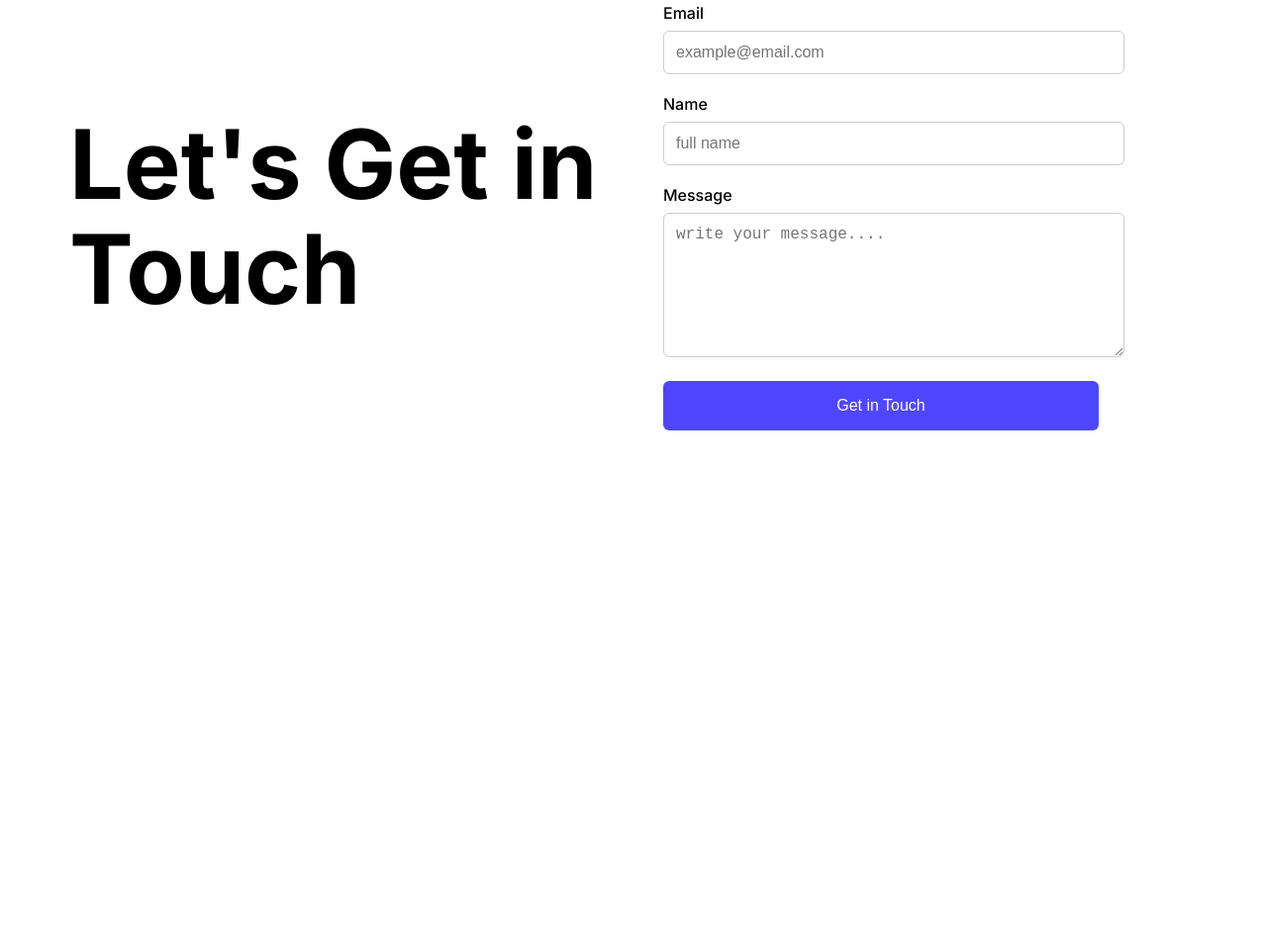
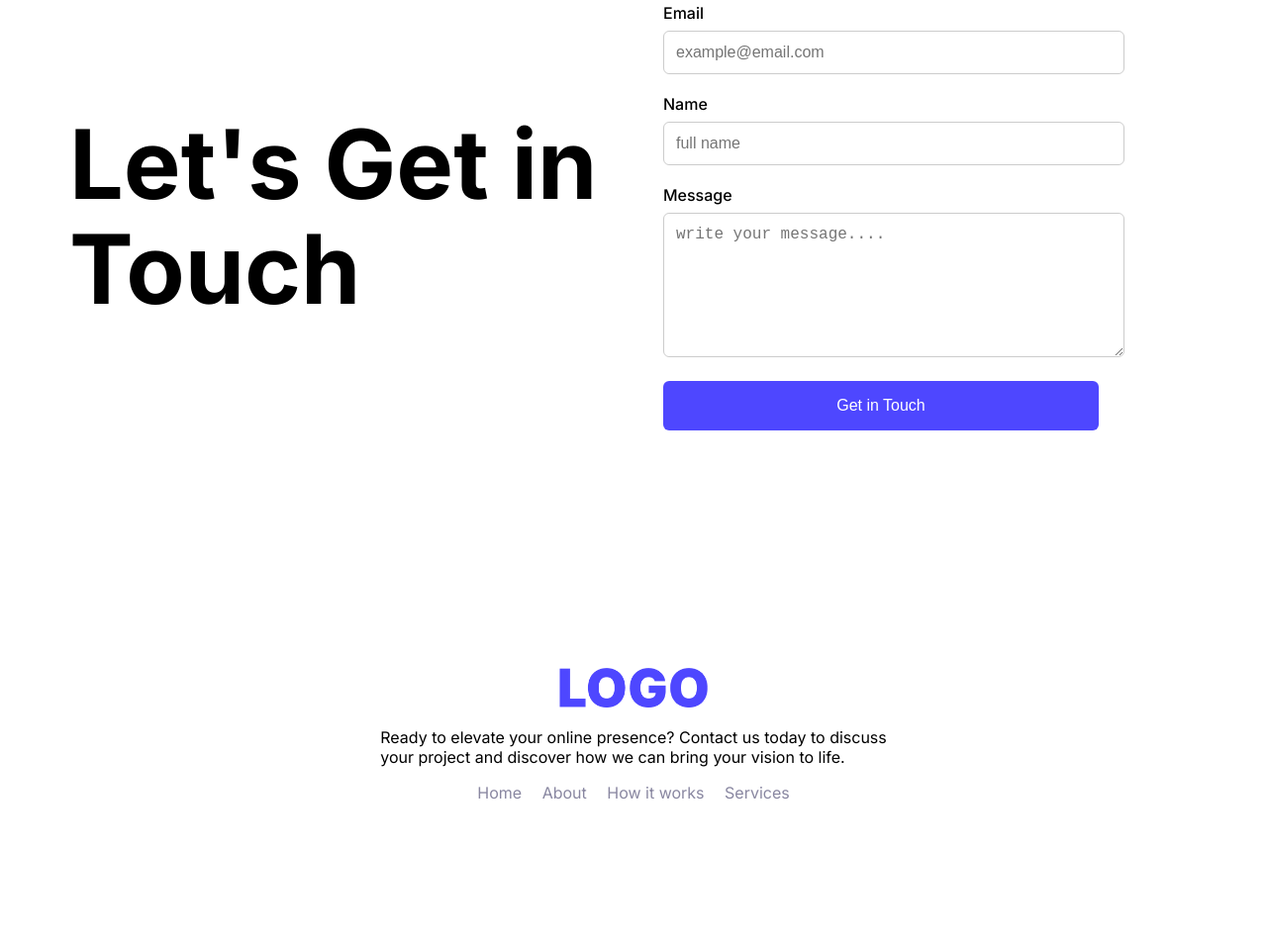
Before and after one commit to AfrinaHossainRiana/Assignment1-hero, a plain HTML site: page index.html in a window 1280 px wide. Shown: the part 3091-4045 px from the top of the page at 99% size. Before the commit the page ends 3574 px from the top, so only its background shows below. Drawn offline with Linux system fonts and the light colour scheme.

Commit message:
last part

```diff
--- a/index.html
+++ b/index.html
@@ -194,6 +194,23 @@
     </div>
   </div>
 </section>
+<footer style="background-color: #FFFFFF;margin-top: 60px;padding: 20px;">
+  <div style="justify-items: center;padding: 120px;justify-content: space-between;">
+    <div style="justify-items: center;" >
+ <img width="150px" src="LOGO.png" alt="">
+
+    </div>
+
+    <p>Ready to elevate your online presence? Contact us today to discuss <br>
+       your project and discover how we can bring your vision to life.</p>
+    <div id="ancor" >
+      <a href="">Home</a>
+      <a href="">About</a>
+      <a href="">How it works</a>
+      <a href="">Services</a>
+    </div>
+  </div>
+</footer>
 
    </main>
 </body>
--- a/styles/style.css
+++ b/styles/style.css
@@ -1,4 +1,8 @@
-
+#ancor a{
+    text-decoration: none;
+    padding: 8px;
+    color: #8987A1;
+}
 
 
 .inter-font_1 {
```
Also changed, not shown: LOGO.png (added).
